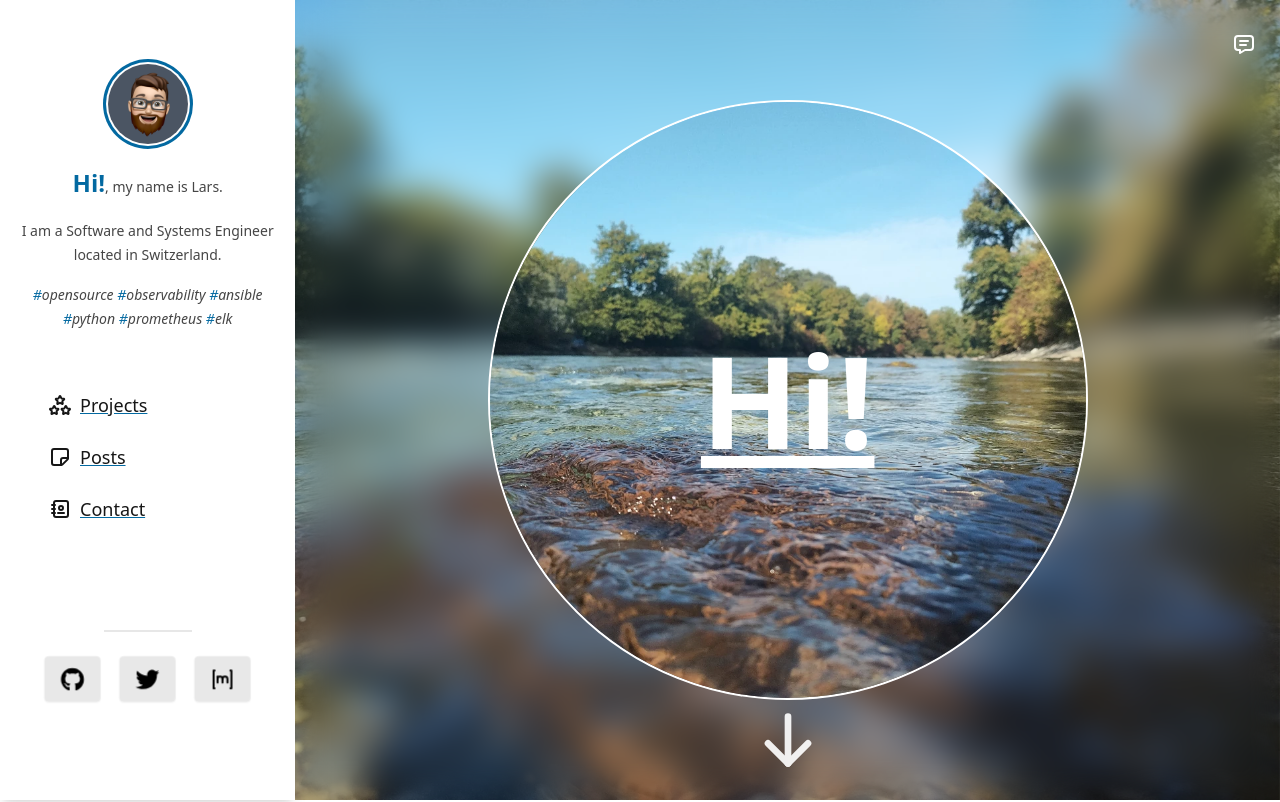
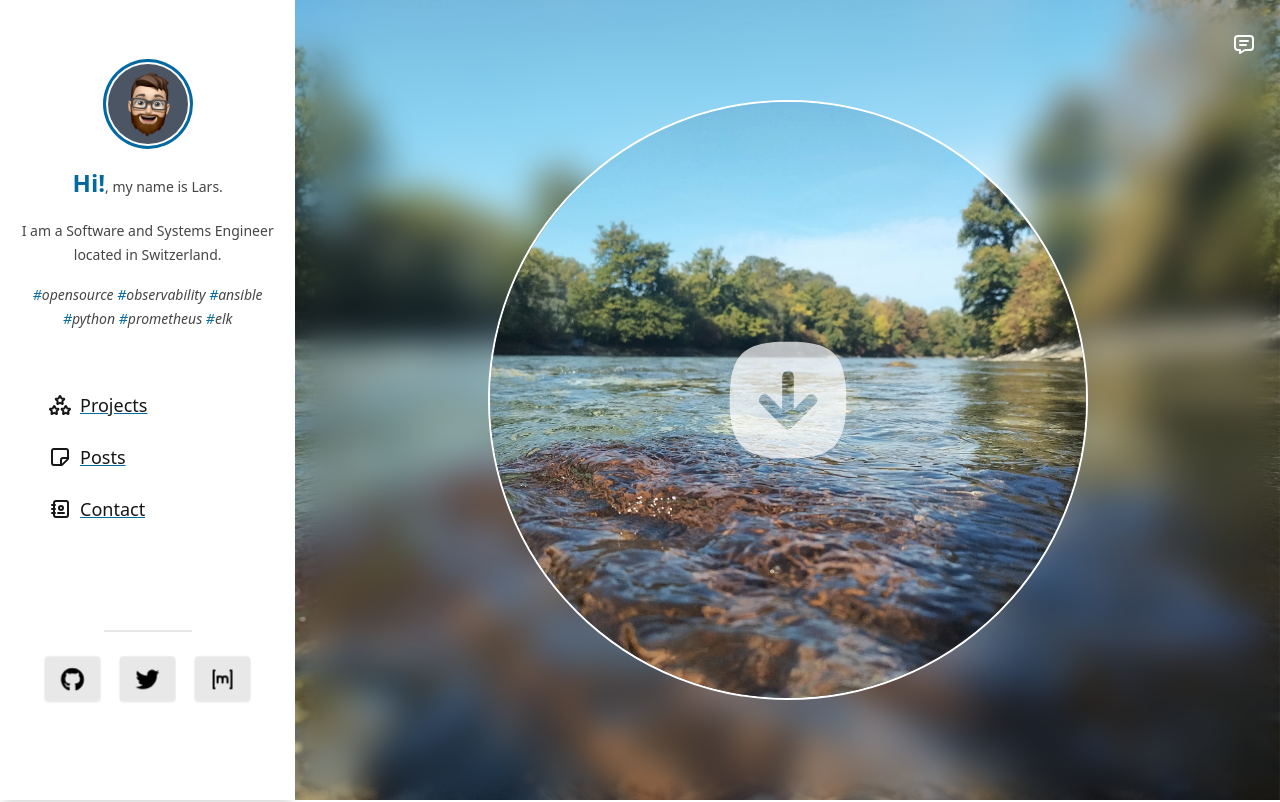
Before and after one commit to l4r-s/l4rs.net, a React (Vite) app: page / in a window 1280 px wide. Shown: the top 802 px of the page. Built offline with nearby package versions, Linux system fonts and the light colour scheme.

Commit message:
fix when sidebar is open always

```diff
--- a/src/components/Home.tsx
+++ b/src/components/Home.tsx
@@ -1,5 +1,5 @@
 import React, { useEffect, useRef, useState } from "react";
-import { IconArrowDown } from "@tabler/icons-react";
+import { IconSquareRoundedArrowDownFilled } from "@tabler/icons-react";
 
 interface Props {
   title?: string;
@@ -38,32 +38,36 @@ const Home: React.FC<Props> = (props) => {
             className={`bg-[url('/bg1.webp')] bg-center bg-cover w-full h-full flex items-center justify-center`}
           >
             <div className="relative">
-            <h1 className="text-white text-6xl md:text-7xl lg:text-9xl">
-                <span className="pb-5 font-bold text-white underline">
-                  Hi!
-              </span>
-            </h1>
+              <h1
+                className="text-white text-6xl md:text-7xl lg:text-9xl cursor-pointer"
+                onClick={scrollToSection}
+              >
+                <div className="text-white opacity-70 hover:opacity-100 hidden md:flex lg:flex">
+                  <IconSquareRoundedArrowDownFilled
+                    size={140}
+                    className="hidden lg:flex"
+                  />
+                  <IconSquareRoundedArrowDownFilled
+                    size={100}
+                    className="hidden md:flex lg:hidden"
+                  />
+                  <IconSquareRoundedArrowDownFilled
+                    size={70}
+                    className="flex md:hidden lg:hidden"
+                  />
+                </div>
+                <div className="lg:hidden md:hidden text-white underline font-bold text-center flex flex-col items-center">
+                  <div>Hi!</div>
+                  <div className="self-center items-center mt-4">
+                    <IconSquareRoundedArrowDownFilled size={40} />
+                  </div>
+                </div>
+              </h1>
             </div>
           </div>
         </div>
-
-        <div
-          className="absolute bottom-3 lg:bottom-5 text-white animate-pulse cursor-pointer"
-          onClick={scrollToSection}
-        >
-          <IconArrowDown size={80} className="hidden lg:flex" />
-          <IconArrowDown
-            size={60}
-            className="hidden md:flex lg:hidden"
-          />
-          <IconArrowDown
-            size={50}
-            className="flex md:hidden lg:hidden"
-          />
-        </div>
       </div>
       <div className="" ref={scrollToSectionRef}></div>
-
     </div>
   );
 };
```
